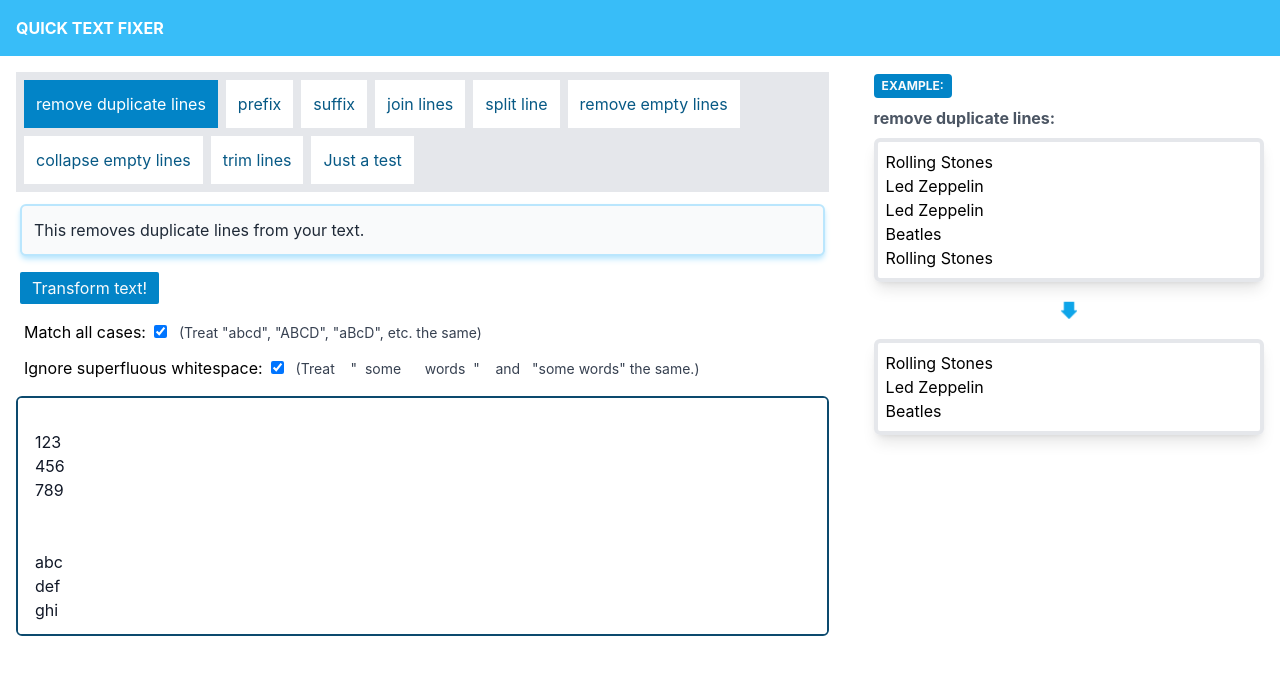
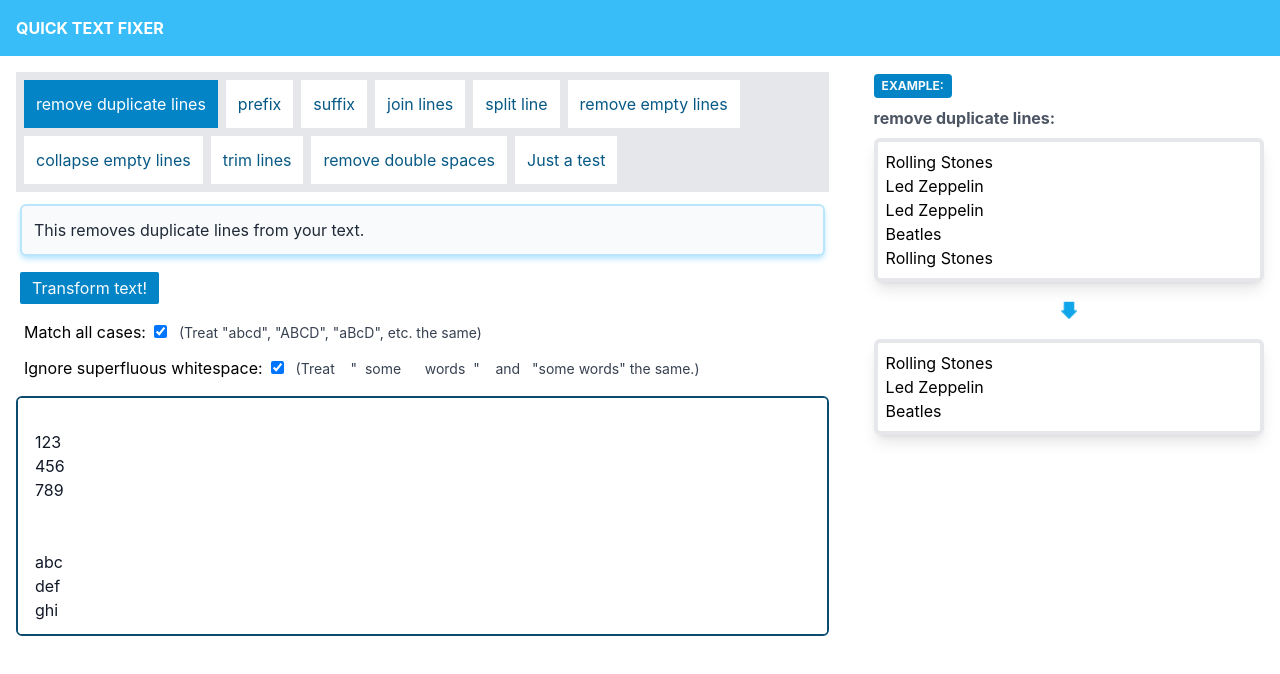
Before and after one commit to Daniel-Wittgenstein/qtf, a React (Create React App) app: page / in a window 1280 px wide. Shown: the top 674 px of the page. Built offline with nearby package versions, Linux system fonts and the light colour scheme.

Commit message:
added remove duplicate spaces feature

```diff
--- a/src/Transformers.js
+++ b/src/Transformers.js
@@ -260,6 +260,24 @@ Return to Oz`,
   },
 
 
+  {
+    key: "removeDoubleSpaces",
+    text: `remove double spaces`,
+    descr: `Replaces duplicate spaces (and tabs) with one single space.`,
+    example: `The\u00A0\u00A0\u00A0\u00A0Wizard of\u00A0\u00A0\u00A0Oz***The Wizard of Oz`,
+    slots: [
+    ],
+    do: (str, data) => {
+      return {
+        result: Utils.collapseDuplicateWhiteSpaceIntoOneSingleSpace(str),
+      }
+    },
+  },
+
+
+
+ // collapseDuplicateWhiteSpaceIntoOneSingleSpace
+
 
   {
     key: "test",
--- a/src/Utils.js
+++ b/src/Utils.js
@@ -54,7 +54,7 @@ const Utils = {
     */
     let nuStr = ""
     let prevMatch = false
-    for (let char of nuStr) {
+    for (let char of str) {
       if ( matchFunc(char) ) {
         if (!prevMatch) {
           nuStr += target
```
